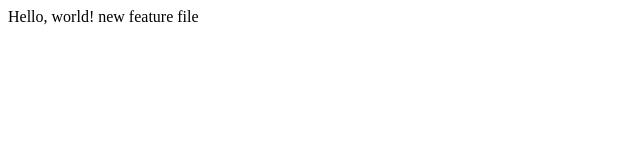
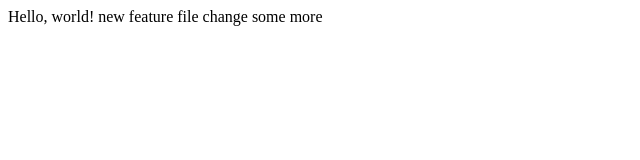
Before and after one commit to avneets93/lecture1, a plain HTML site: page index.html in a window 1280 px wide. Shown: the whole page, without its empty margins (0-640 px from the left). Drawn offline with Linux system fonts and the light colour scheme.

Commit message:
another commit to feature

```diff
--- a/index.html
+++ b/index.html
@@ -6,5 +6,6 @@
 	<body>
 		Hello, world!
 		new feature file
+		change some more
 	</body>
 </html>
```
